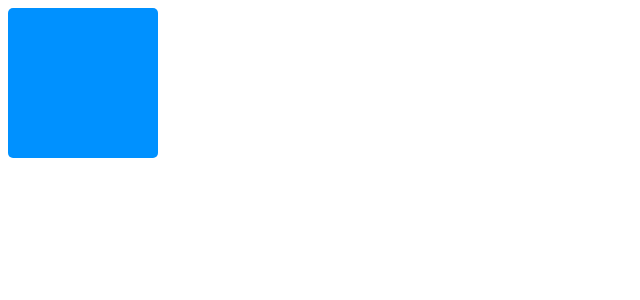
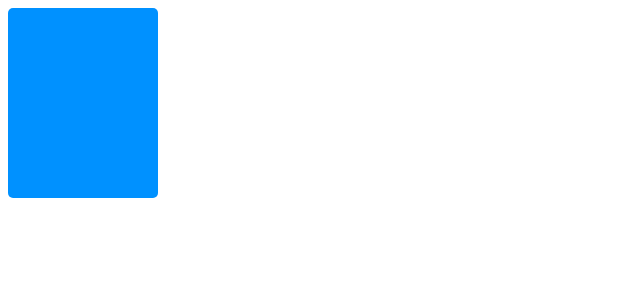
Before and after one commit to Nodirbek123528/podarok, a React (Vite) app: page / in a window 1280 px wide. Shown: the top 300 px of the page, without its empty margins (0-640 px from the left). Built offline with nearby package versions, Linux system fonts and the light colour scheme.

Commit message:
first commit

```diff
--- a/src/App.css
+++ b/src/App.css
@@ -1,6 +1,6 @@
 .button {
   width: 150px;
-  height: 150px;
+  height: 190px;
   border-radius: 5px;
   background-color: rgb(0, 145, 255);
   color: white;
```
